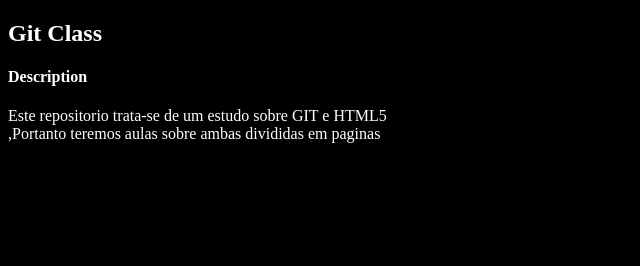
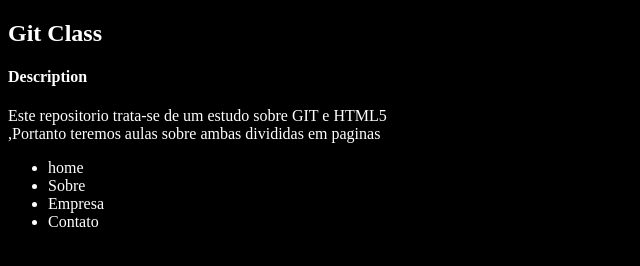
Before and after one commit to Churle/gitclass, a plain HTML site: page index.html in a window 1280 px wide. Shown: the whole page, without its empty margins (0-640 px from the left). Drawn offline with Linux system fonts and the light colour scheme.

Commit message:
add header e nav no index

```diff
--- a/index.html
+++ b/index.html
@@ -4,16 +4,27 @@
     <title> Index</title>
     <meta charset="UTF-8">
 
+
     <link rel="stylesheet" href="assets/css/estilo.css">
 
 </head>
 <body>
-    <h2>Git Class</h2>
-    <h4>Description</h4>
-    Este repositorio trata-se de um estudo sobre GIT e HTML5<br>
-    ,Portanto teremos aulas sobre ambas divididas em paginas</br>
+    <header>
+        <h2>Git Class</h2>
+        <h4>Description</h4>
+        Este repositorio trata-se de um estudo sobre GIT e HTML5<br>
+        ,Portanto teremos aulas sobre ambas divididas em paginas</br>
+        <script src="assets/js/app.js"></script>
+    </header>
+    <nav>
+        <ul>
+            <li>home</li>
+            <li>Sobre</li>
+            <li>Empresa</li>
+            <li>Contato</li>
+        </ul>
 
-    <script src="assets/js/app.js"></script>
+    </nav>
 </body>
 
 </html>
```
